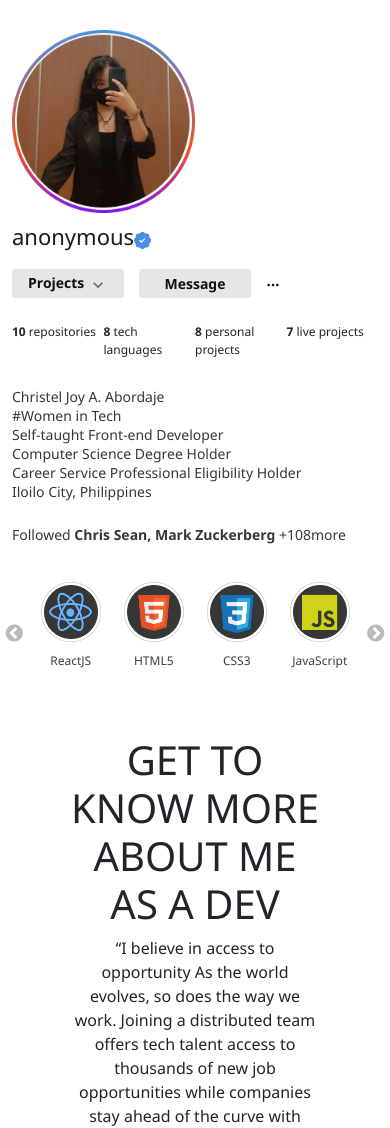
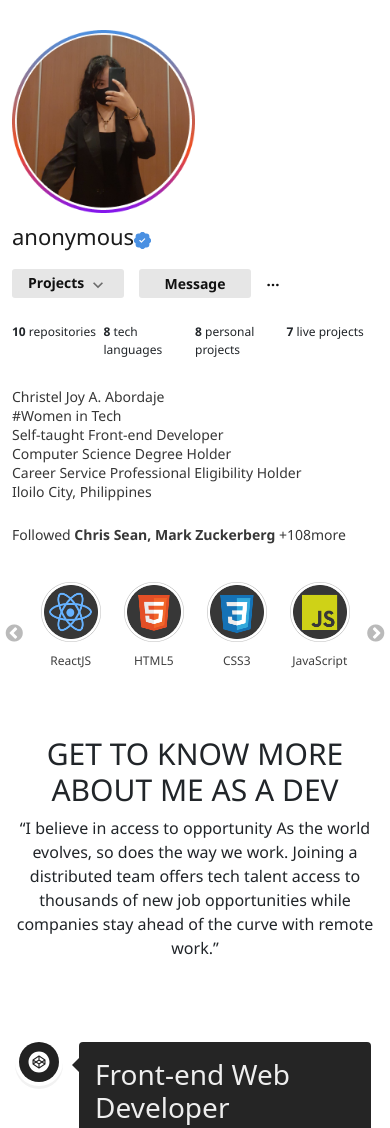
Before and after one commit to Thanaxx/Portfolio2023, a React (Create React App) app: page /about in a window 390 px wide. Shown: the top 1128 px of the page. Built offline with nearby package versions, Linux system fonts and the light colour scheme; a web font is replaced by a local one.

Commit message:
web to mbl

```diff
--- a/src/styles/about.css
+++ b/src/styles/about.css
@@ -1,36 +1 @@
-.more-page-wrap {
-  width: 80%;
-  margin: 50px auto;
-}
-.more-page-wrap .about-intro {
-  text-align: center;
-  width: 80%;
-  margin: auto;
-}
-.more-page-wrap .about-intro h1 {
-  font-size: 40px;
-  font-family: "Segoe UI", Tahoma, Geneva, Verdana, sans-serif;
-}
-.more-page-wrap .about-intro p {
-  font-size: 16px;
-  font-family: "Segoe UI", Tahoma, Geneva, Verdana, sans-serif;
-}
-.more-page-wrap .about-history {
-  margin-top: 50px;
-}
-.more-page-wrap .about-history .work-name {
-  font-size: 28px;
-  color: #eeeeee;
-}
-.more-page-wrap .about-history .company-name {
-  font-size: 22px;
-  color: #eeeeee;
-  line-height: 1;
-}
-.more-page-wrap .about-history .address-name {
-  color: #eeeeee;
-}
-.more-page-wrap .about-history .resp-cont {
-  color: #bbbbbb;
-  font-size: 14px;
-}/*# sourceMappingURL=about.css.map */
+.more-page-wrap{width:80%;margin:50px auto}@media screen and (max-width: 768px){.more-page-wrap{width:95%}}.more-page-wrap .about-intro{text-align:center;width:80%;margin:auto}@media screen and (max-width: 768px){.more-page-wrap .about-intro{width:100%}}.more-page-wrap .about-intro h1{font-size:40px;font-family:"Segoe UI",Tahoma,Geneva,Verdana,sans-serif}@media screen and (max-width: 768px){.more-page-wrap .about-intro h1{font-size:30px}}.more-page-wrap .about-intro p{font-size:16px;font-family:"Segoe UI",Tahoma,Geneva,Verdana,sans-serif}.more-page-wrap .about-history{margin-top:50px}.more-page-wrap .about-history .work-name{font-size:28px;color:#eee}.more-page-wrap .about-history .company-name{font-size:22px;color:#eee;line-height:1}.more-page-wrap .about-history .address-name{color:#eee}.more-page-wrap .about-history .resp-cont{color:#bbb;font-size:14px}
--- a/src/styles/about.scss
+++ b/src/styles/about.scss
@@ -4,14 +4,26 @@
     width: 80%;
     margin: 50px auto;
 
+    @media screen and (max-width: 768px) {
+        width: 95%;
+    }
+
     .about-intro{
         text-align: center;
         width: 80%;
         margin: auto;
 
+        @media screen and (max-width: 768px) {
+            width: 100%;
+        }
+
         h1{
             font-size: 40px;
             font-family: $SegoeUI;
+
+            @media screen and (max-width: 768px) {
+                font-size: 30px;
+            }
         }
 
         p{
@@ -22,10 +34,6 @@
 
     .about-history{
         margin-top: 50px;
-
-        .work-card{
-
-        }
 
         .work-name{
             font-size: 28px;
--- a/src/styles/footer.scss
+++ b/src/styles/footer.scss
@@ -23,7 +23,7 @@
     }
 
     hr{
-        color: rgb(150, 150, 150)
+        color: #969696
     }
 
     .socmed-wrap{
--- a/src/styles/service.css
+++ b/src/styles/service.css
@@ -1 +1 @@
-.services-main{margin-bottom:100px}.services-main .service-section-grid{display:grid;grid-template-columns:repeat(3, 1fr);padding:50px}.services-main .service-section-grid .service-card{background-color:#e3e3e3;margin:0 10px;text-align:center;padding:70px 10px;border-radius:3px}.services-main .service-section-grid .service-card h3{margin:0}.services-main .service-section-grid .service-card img{margin:25px 0}.services-main .service-section-grid .service-card:nth-child(2){background-color:#2c2c2c;color:#fff}.services-main .service-info .srvc-text{text-align:center;width:60%;margin:auto;font-family:"Segoe UI",Tahoma,Geneva,Verdana,sans-serif}.services-main .service-info h3{font-size:35px}.services-main .service-info .service-cta{text-align:center}.services-main .service-info .service-cta .arrow-icon{margin:60px 0 20px 0;font-size:50px;animation:moveArrow 2s infinite}@keyframes moveArrow{0%,100%{transform:translateY(0)}50%{transform:translateY(-20px)}}.services-main .service-info .service-cta button{background-color:#2c2c2c;padding:10px 30px;border-radius:3px;color:#fff}
+.services-main{margin-bottom:100px}.services-main .service-section-grid{display:grid;grid-template-columns:repeat(3, 1fr);padding:50px}@media screen and (max-width: 768px){.services-main .service-section-grid{grid-template-columns:repeat(1, 1fr);padding:50px 10px}}.services-main .service-section-grid .service-card{background-color:#e3e3e3;margin:0 10px;text-align:center;padding:70px 10px;border-radius:3px}@media screen and (max-width: 768px){.services-main .service-section-grid .service-card{margin:15px 0}}.services-main .service-section-grid .service-card h3{margin:0}.services-main .service-section-grid .service-card img{margin:25px 0}.services-main .service-section-grid .service-card:nth-child(2){background-color:#2c2c2c;color:#fff}.services-main .service-info .srvc-text{text-align:center;width:60%;margin:auto;font-family:"Segoe UI",Tahoma,Geneva,Verdana,sans-serif}@media screen and (max-width: 768px){.services-main .service-info .srvc-text{width:95%}}.services-main .service-info h3{font-size:35px}.services-main .service-info .service-cta{text-align:center}.services-main .service-info .service-cta .arrow-icon{margin:60px 0 20px 0;font-size:50px;animation:moveArrow 2s infinite}@keyframes moveArrow{0%,100%{transform:translateY(0)}50%{transform:translateY(-20px)}}.services-main .service-info .service-cta button{background-color:#2c2c2c;padding:10px 30px;border-radius:3px;color:#fff}
```
Also changed, not shown: src/styles/contact.css (+1 -1 lines), src/styles/contact.scss (+33 -0 lines), src/styles/service.scss (+13 -0 lines).
